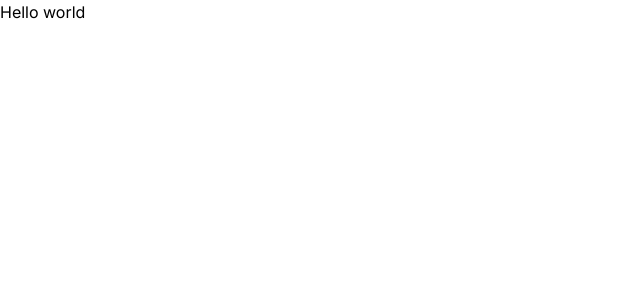
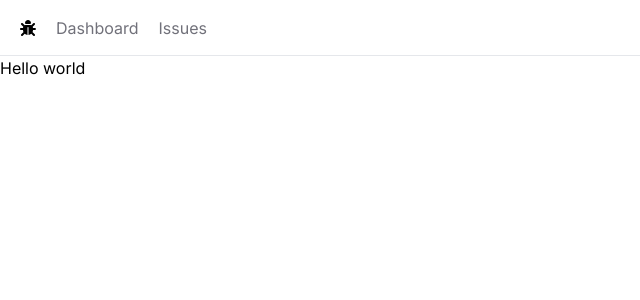
Before and after one commit to Onafowokan-Testament/issue_tracker, a Next.js app: page / in a window 1280 px wide. Shown: the top 300 px of the page, without its empty margins (0-640 px from the left). Built offline with nearby package versions, Linux system fonts and the light colour scheme.

Commit message:
build the Navbar

```diff
--- /dev/null
+++ b/app/Navbar.tsx
@@ -0,0 +1,35 @@
+import Link from "next/link";
+import React from "react";
+import { FaBug, FaBugSlash } from "react-icons/fa6";
+
+const Navbar = () => {
+  return (
+    <nav className="flex space-x-5 border-b h-14 items-center  px-5 ">
+      <Link href={"/"}>
+        <FaBug />
+      </Link>
+
+      <ul className="flex space-x-5">
+        <li>
+          <Link
+            href={"/"}
+            className=" text-zinc-500 hover:text-zinc-800 transition-colors"
+          >
+            {" "}
+            Dashboard
+          </Link>
+        </li>
+        <li>
+          <Link
+            href={"/"}
+            className=" text-zinc-500 hover:text-zinc-800 transition-colors"
+          >
+            Issues
+          </Link>
+        </li>
+      </ul>
+    </nav>
+  );
+};
+
+export default Navbar;
--- a/app/layout.tsx
+++ b/app/layout.tsx
@@ -1,6 +1,7 @@
 import type { Metadata } from "next";
 import { Inter } from "next/font/google";
 import "./globals.css";
+import Navbar from "./Navbar";
 
 const inter = Inter({ subsets: ["latin"] });
 
@@ -16,7 +17,11 @@
 }>) {
   return (
     <html lang="en">
-      <body className={inter.className}>{children}</body>
+      <body className={inter.className}>
+        <Navbar />
+
+        <main>{children}</main>
+      </body>
     </html>
   );
 }
```
Also changed, not shown: package.json (+5 -4 lines), 1 other file (tests, documents, lock files or other folders).
